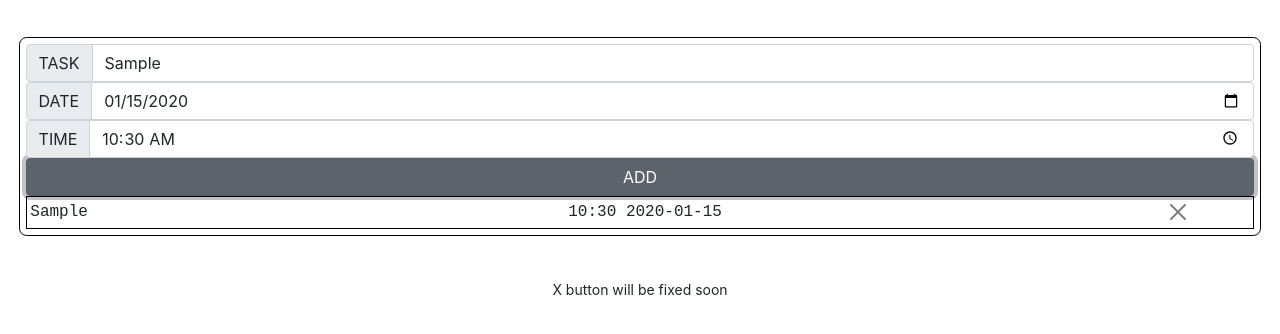
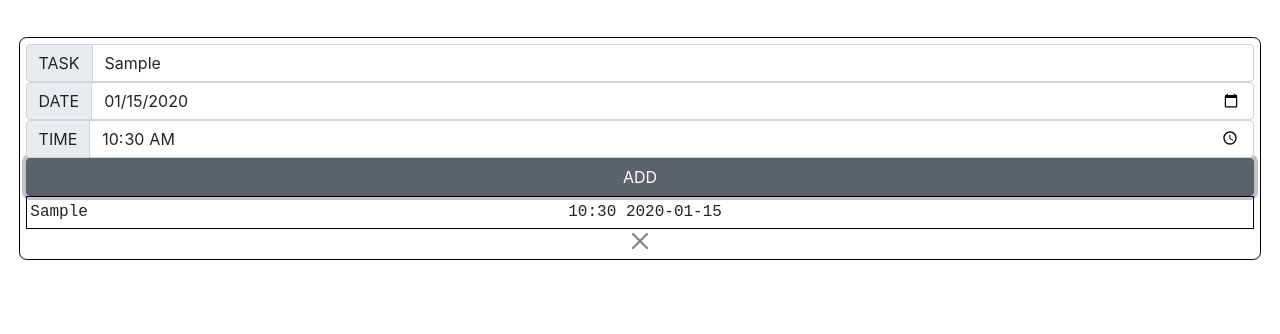
Before and after one commit to rahulreddy-001/taskManager, a React app: page / in a window 1280 px wide. Both pictures are taken after typing "Sample", "2020-01-15", "10:30" into the empty fields and a click on the button "ADD". Shown: the part 62-396 px from the top of the page. Built offline with nearby package versions, Linux system fonts and the light colour scheme.

Commit message:
X btn updated

```diff
--- a/public/index.html
+++ b/public/index.html
@@ -20,8 +20,6 @@
     </nav>
     <br />
     <div id="root"></div>
-    <br />
-    <small><center>X button will be fixed soon</center></small>
     <style link="src\index.js"></style>
   </body>
 </html>
--- a/src/index.js
+++ b/src/index.js
@@ -1,30 +1,6 @@
 import React, { useState } from "react";
 import ReactDOM from "react-dom";
 import "./index.css";
-// var timeAndDate = () => {
-//   const date = new Date();
-//   const value_ = `${date.getHours()}:${date.getMinutes()}:${date.getSeconds()}   ${date.getDate()}/${date.getMonth()}/${date.getFullYear()}`;
-//   return value_;
-// };
-// var sampleArr = [
-//   {
-//     taskName: "Task_001",
-//     taskTime: timeAndDate(),
-//   },
-//   {
-//     taskName: "Task_002",
-//     taskTime: timeAndDate(),
-//   },
-//   {
-//     taskName: "Task_003",
-//     taskTime: timeAndDate(),
-//   },
-//   {
-//     taskName: "Task_004",
-//     taskTime: timeAndDate(),
-//   },
-// ];
-
 function Output() {
   var taskName = "",
     taskDate = "",
@@ -36,6 +12,15 @@ function Output() {
       taskTime: `${taskObj.taskTime} \n  ${taskObj.taskDate}`,
     };
     setTaskArr((arr) => [...arr, newTask]);
+  };
+  const filArray = (taskObj) => {
+    var newArr = taskArr.filter(
+      (element) =>
+        element.taskName !== taskObj.taskName &&
+        element.taskTime !== `${taskObj.taskTime} \n  ${taskObj.taskDate}`
+    );
+    setTaskArr(newArr);
+    console.log(newArr);
   };
   return (
     <div className="tasks">
@@ -97,7 +82,17 @@ function Output() {
 
       <>
         {taskArr.map((taskObj1, index) => {
-          return <Events data={taskObj1} key={`${index}_${taskName}}`} />;
+          return (
+            <>
+              <Events data={taskObj1} key={`${index}_${taskObj1.taskName}`} />
+              <button
+                type="button"
+                className="btn-close"
+                aria-label="Close"
+                onClick={() => filArray(taskObj1)}
+              ></button>
+            </>
+          );
         })}
       </>
     </div>
@@ -105,12 +100,10 @@ function Output() {
 }
 function Events(props) {
   var { taskName, taskTime } = props.data;
-  console.log();
   return (
     <div className="task">
       <div>{taskName}</div>
       <div>{taskTime}</div>
-      <button type="button" className="btn-close" aria-label="Close"></button>
     </div>
   );
 }
```
